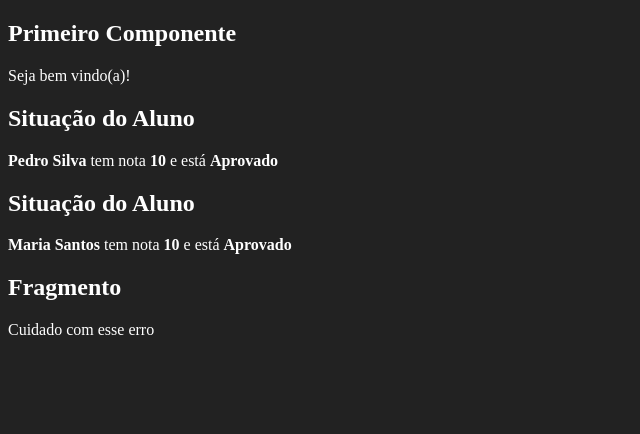
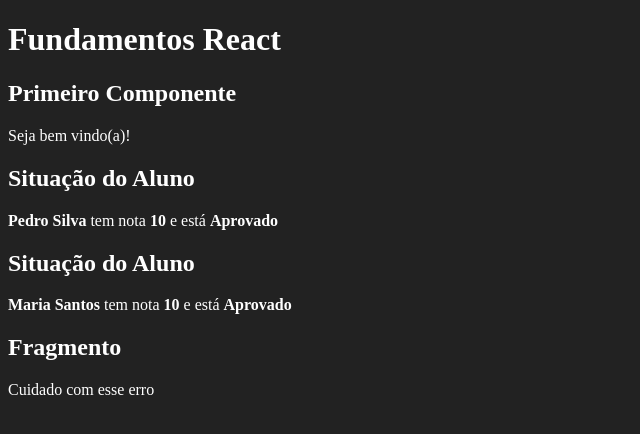
Before and after one commit to lucas-castro-developer/fundamentos-react, a React (Create React App) app: page / in a window 1280 px wide. Shown: the top 434 px of the page, without its empty margins (0-640 px from the left). Built offline with nearby package versions, Linux system fonts and the light colour scheme.

Commit message:
Componente App

```diff
--- /dev/null
+++ b/src/app.jsx
@@ -0,0 +1,15 @@
+import React from "react";
+
+import Primeiro from "./components/basicos/Primeiro";
+import ComParametro from "./components/basicos/ComParametro";
+import Fragmento from "./components/basicos/Fragmento";
+
+export default () => (
+  <div id="app">
+    <h1>Fundamentos React</h1>
+    <Primeiro></Primeiro>
+    <ComParametro titulo="Situação do Aluno" aluno="Pedro Silva" nota={9.3} />
+    <ComParametro titulo="Situação do Aluno" aluno="Maria Santos" nota={9.9} />
+    <Fragmento />
+  </div>
+);
--- a/src/index.js
+++ b/src/index.js
@@ -2,16 +2,9 @@ import "./index.css";
 import React from "react";
 import ReactDOM from "react-dom";
 
-import Primeiro from "./components/basicos/Primeiro";
-import ComParametro from "./components/basicos/ComParametro";
-import Fragmento from "./components/basicos/Fragmento"
+import App from './app'
 
 ReactDOM.render(
-  <div>
-    <Primeiro></Primeiro>
-    <ComParametro titulo="Situação do Aluno" aluno="Pedro Silva" nota={9.3} />
-    <ComParametro titulo="Situação do Aluno" aluno="Maria Santos" nota={9.9} />
-    <Fragmento />
-  </div>,
+  <App />,
   document.getElementById("root")
 );
```
